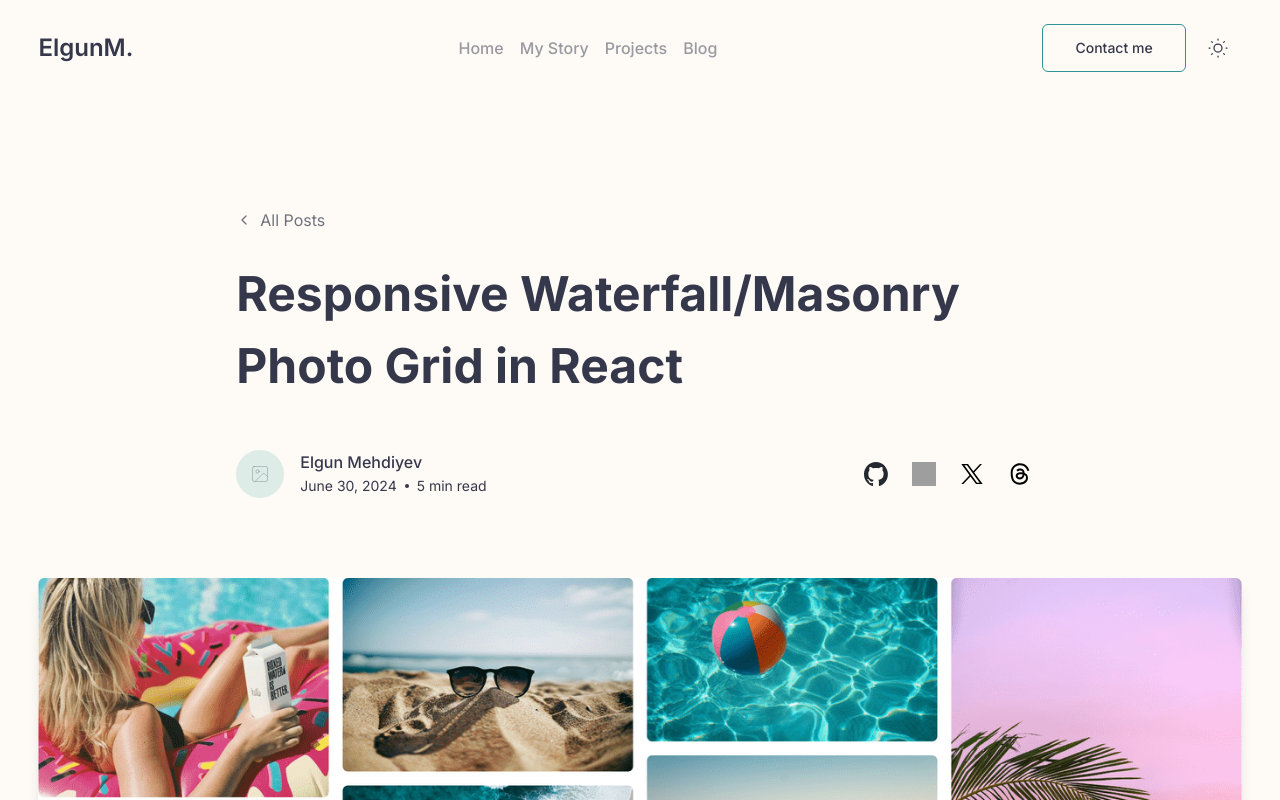
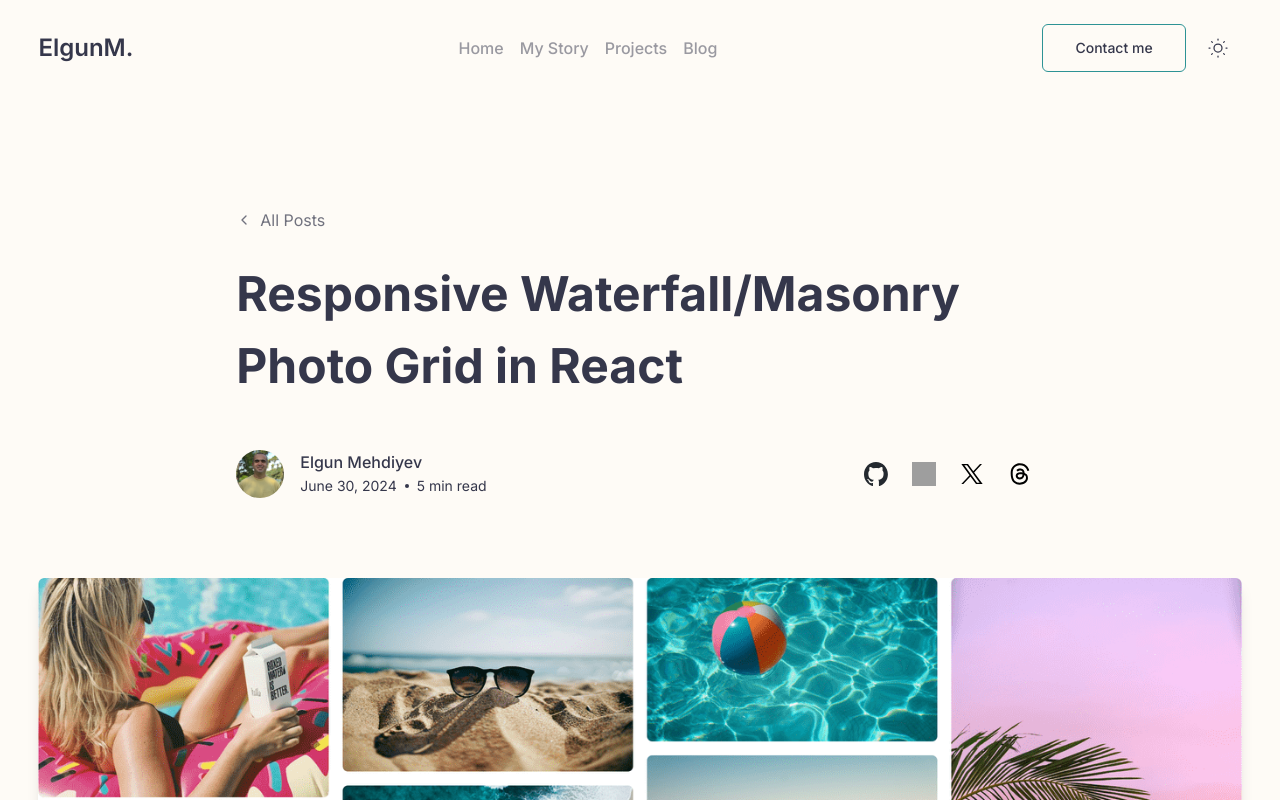
Before and after one commit to Poli2714/em-portfolio, a Next.js app: page /blog/responsive-waterfall-masonry-photo-grid-in-react in a window 1280 px wide. Shown: the top 800 px of the page. Built offline with nearby package versions, Linux system fonts and the light colour scheme; grey boxes are pictures that could not be loaded.

Commit message:
style: adjust space between nav items in Menu component

```diff
--- a/src/app/(routes)/blog/components/LatestBlogPost/LatestBlogPost.tsx
+++ b/src/app/(routes)/blog/components/LatestBlogPost/LatestBlogPost.tsx
@@ -20,8 +20,13 @@ function LatestBlogPost({ blogPost }: LatestBlogPostProps) {
       <div className='flex flex-col gap-y-8 lg:justify-center'>
         <div className='space-y-4'>
           <p className='text-sm font-semibold'>{blogPost.category}</p>
-          <h3 className='text-[clamp(1.5rem,4.2dvw,2rem)] font-bold leading-[clamp(2rem,5.25dvw,2.5rem)] decoration-from-font transition-all hover:underline hover:underline-offset-4 dark:text-highlight'>
-            <Link href={`/blog/${blogPost.slug}`}>{blogPost.title}</Link>
+          <h3 className='text-[clamp(1.5rem,4.2dvw,2rem)] font-bold leading-[clamp(2rem,5.25dvw,2.5rem)] dark:text-highlight'>
+            <Link
+              className='decoration-from-font transition-all hover:underline hover:underline-offset-4'
+              href={`/blog/${blogPost.slug}`}
+            >
+              {blogPost.title}
+            </Link>
           </h3>
           <p className='text-base md:text-lg'>{blogPost.description}</p>
         </div>
--- a/src/components/ui/BlogPostMetaInfo/BlogPostMetaInfo.tsx
+++ b/src/components/ui/BlogPostMetaInfo/BlogPostMetaInfo.tsx
@@ -1,4 +1,6 @@
-import { ImageIcon } from 'lucide-react';
+import Image from 'next/image';
+
+import EMPicture from '/public/profile-picture/EM_square.jpeg';
 
 type BlogPostMetaInfoProps = {
   author: string;
@@ -9,8 +11,14 @@ type BlogPostMetaInfoProps = {
 function BlogPostMetaInfo({ author, date, readTime }: BlogPostMetaInfoProps) {
   return (
     <div className='grid grid-cols-[min-content,1fr] grid-rows-2 gap-x-4'>
-      <div className='row-span-2 flex h-12 w-12 items-center justify-center rounded-full bg-primary/15'>
-        <ImageIcon className='text-foreground/30' size={20} strokeWidth={1} />
+      <div className='row-span-2 h-12 w-12 rounded-full'>
+        <Image
+          alt="Elgun Mehdiyev's profile picture"
+          className='h-full w-full rounded-full object-cover'
+          height={48}
+          src={EMPicture}
+          width={48}
+        />
       </div>
       <h4 className='font-medium dark:text-highlight'>{author}</h4>
       <p className='flex items-center gap-x-2 text-sm'>
--- a/src/components/ui/PageHeader/components/Menu/components/MenuNav/MenuNav.tsx
+++ b/src/components/ui/PageHeader/components/Menu/components/MenuNav/MenuNav.tsx
@@ -10,7 +10,7 @@ type MenuNavProps = {
 function MenuNav({ navItems }: MenuNavProps) {
   return (
     <nav>
-      <ul className='flex flex-col gap-y-8 text-3xl uppercase'>
+      <ul className='flex flex-col gap-y-6 text-3xl uppercase'>
         {navItems.map((navItem) => (
           <li key={navItem.id}>
             <SheetClose asChild>
--- a/src/components/ui/PhotoCard/components/Photo/Photo.tsx
+++ b/src/components/ui/PhotoCard/components/Photo/Photo.tsx
@@ -12,6 +12,7 @@ function Photo({ altDescription, lightMode, darkMode }: PhotoProps) {
       alt={altDescription}
       className='h-full w-full rounded-md object-cover object-top'
       fill
+      priority
       sizes='100dvw'
       src={lightMode}
     />
@@ -21,6 +22,7 @@ function Photo({ altDescription, lightMode, darkMode }: PhotoProps) {
         alt={altDescription}
         className='h-full w-full rotate-0 scale-100 rounded-md object-cover object-top transition-all dark:-rotate-90 dark:scale-0'
         fill
+        priority
         sizes='100dvw'
         src={lightMode}
       />
@@ -28,6 +30,7 @@ function Photo({ altDescription, lightMode, darkMode }: PhotoProps) {
         alt={altDescription}
         className='absolute left-0 top-0 h-full w-full rotate-90 scale-0 rounded-md object-cover object-top transition-all dark:rotate-0 dark:scale-100'
         fill
+        priority
         sizes='100dvw'
         src={darkMode}
       />
```
